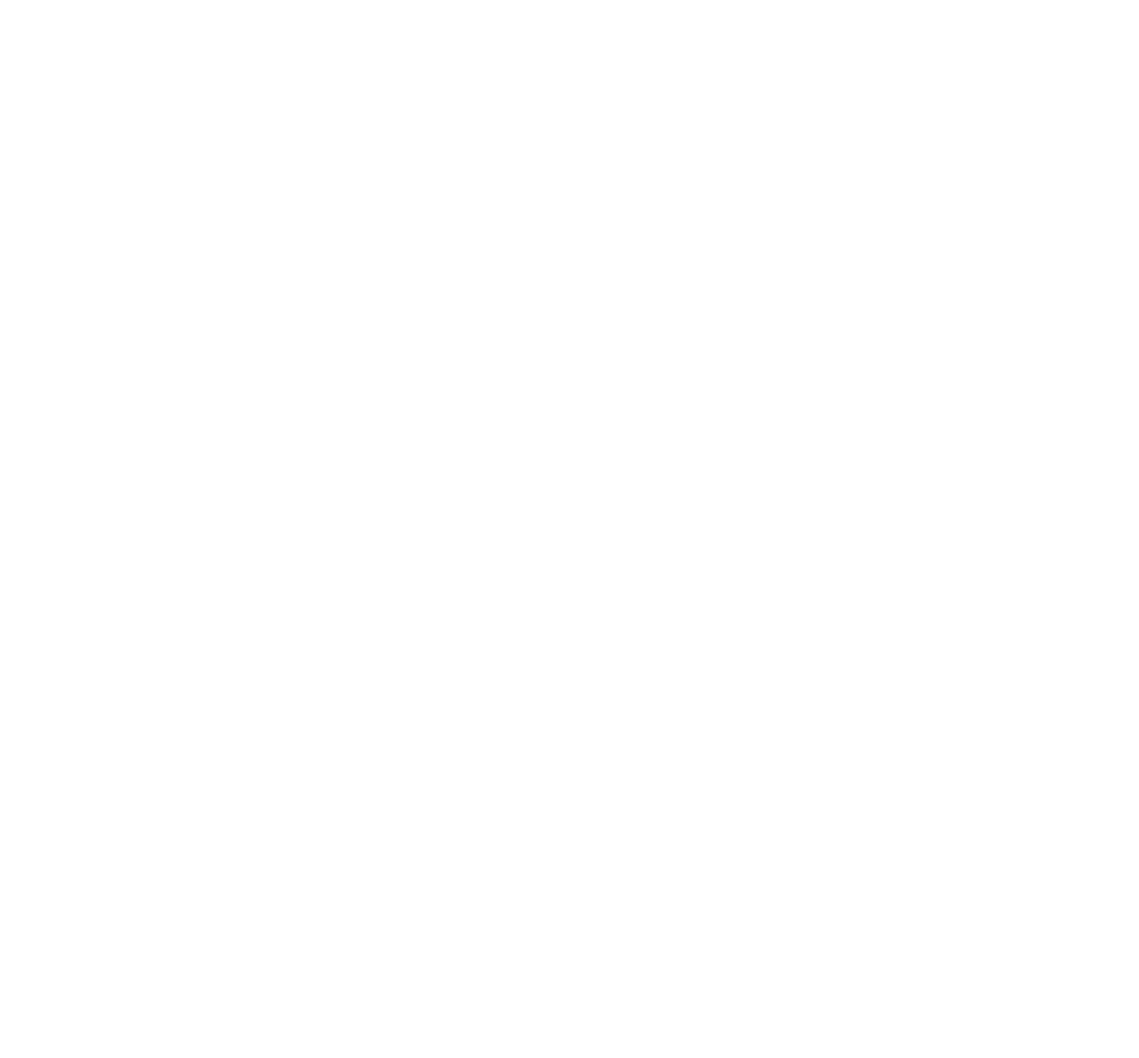
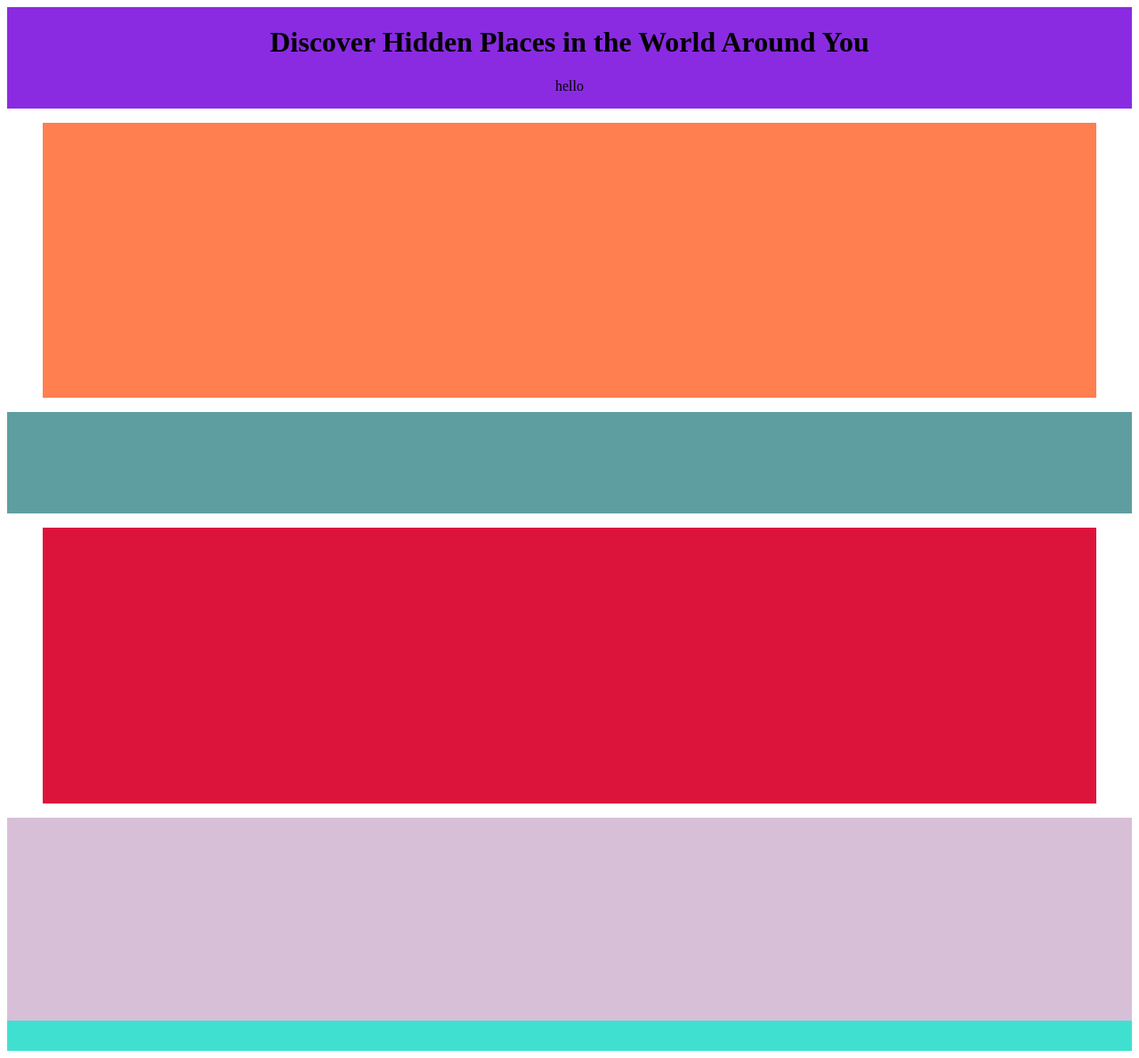
Before and after one commit to jayceanthony/excursion, a plain HTML site: page index.html in a window 1280 px wide. Shown: the whole page at 89% size. Before the commit the page ends 800 px from the top, so only its background shows below. Drawn offline with Linux system fonts and the light colour scheme.

Commit message:
grid updated

```diff
--- a/index.html
+++ b/index.html
@@ -12,9 +12,23 @@
         <meta name="viewport" content="width=device-width, initial-scale=1">
         <link rel="stylesheet" href="./resources/css/style.css">
     </head>
-    <body>
+    <body class="body">
+        <header class="head">
+            <h1>Discover Hidden Places in the World Around You</h1>
+            <p>hello</p>
+        </header>
+        <figure class="phone">
+            <img src="" alt="">
+        </figure>
+        <section class="guide">
 
+        </section>
+        <figure class="camp">
+            <img src="" alt="">
+        </figure>
+        <article class="mobile">
 
-        <script src="" async defer></script>
+        </article>
+        <footer class="foot"></footer>
     </body>
 </html>
--- a/resources/css/style.css
+++ b/resources/css/style.css
@@ -0,0 +1,40 @@
+/* This is the Grid Layout */
+
+.body{
+  display: grid;
+  grid-template-columns: repeat(3, 1fr);
+  grid-template-rows: 1fr 3fr 1fr 3fr 2fr .3fr;
+  grid-auto-rows: minmax(100px, auto);
+  text-align: center;
+}
+
+.head{
+    grid-area: 1 / 1 / 2 / 4;
+    background-color: blueviolet;
+}
+
+.phone{
+    grid-area: 2 / 1 / 2 / 4;
+    background-color: coral;
+}
+
+.guide{
+    grid-area: 3 / 1 / 4 / 4;
+    background-color: cadetblue;
+}
+
+.camp{
+    grid-area: 4 / 1 / 5 / 4;
+    background-color:crimson;
+}
+
+.mobile{
+    grid-area: 5 / 1 / 6 / 4;
+    background-color:thistle
+}
+
+.foot{
+    grid-area: 6 / 1 / 7 / 4;
+    background-color:turquoise;
+
+}
```
